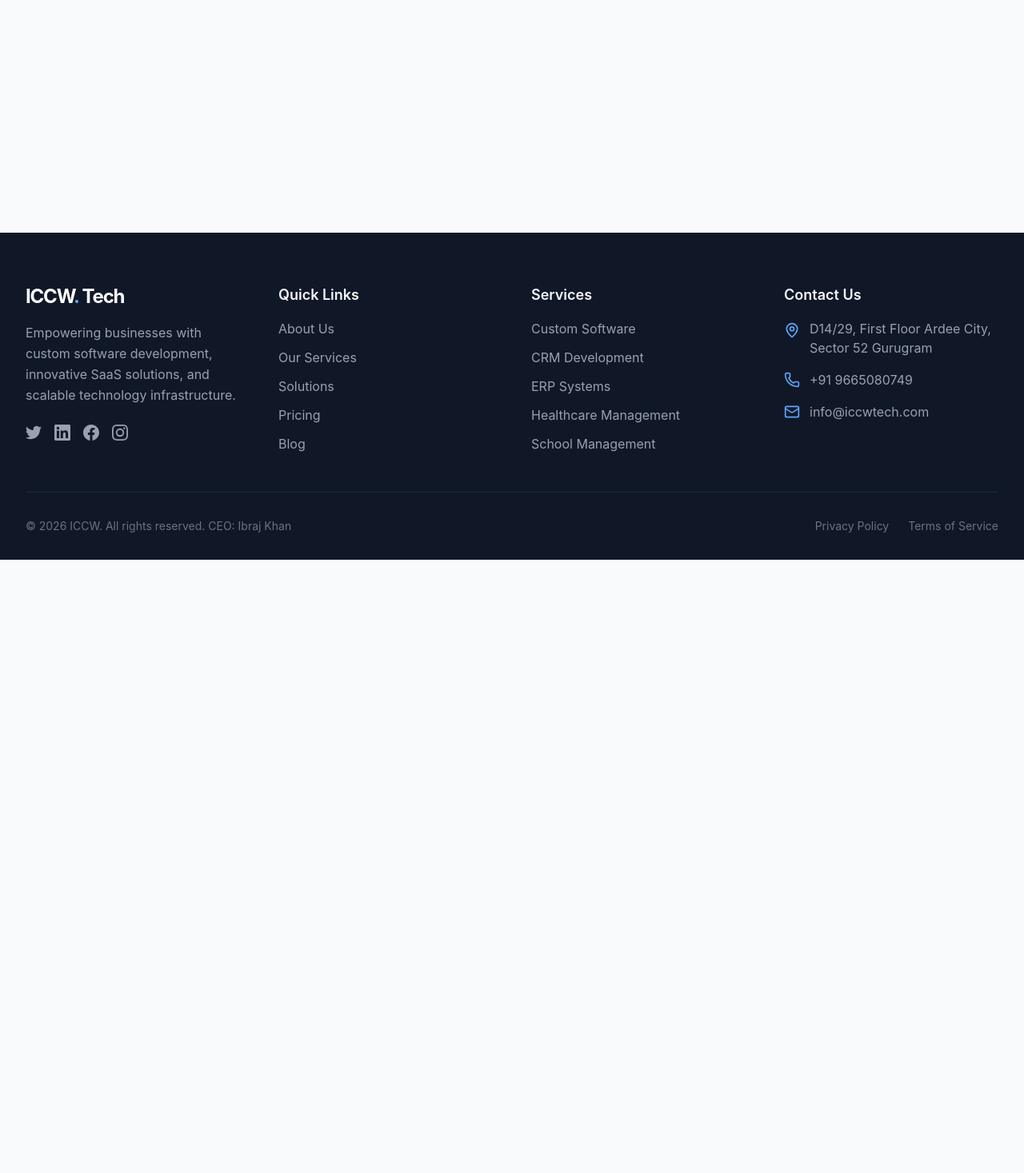
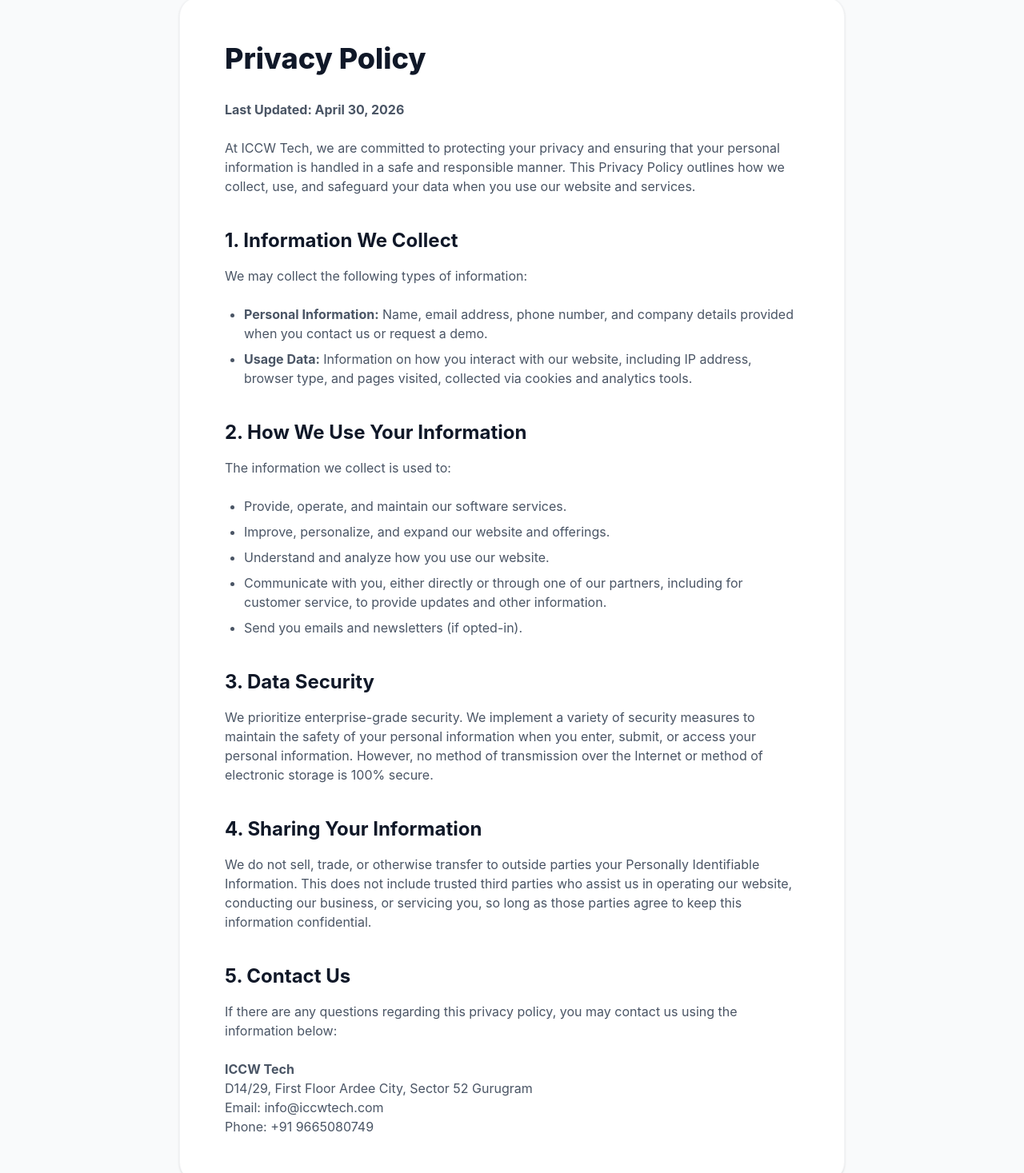
Before and after one commit to ibrajkhan/ICCWTech, a React (Vite) app: page /privacy in a window 1280 px wide. Shown: the part 100-1567 px from the top of the page at 80% size. Before the commit the page ends 800 px from the top, so only its background shows below. Built offline with nearby package versions, Linux system fonts and the light colour scheme; no server answers.

Commit message:
added privacy and terms of services

```diff
--- a/src/App.jsx
+++ b/src/App.jsx
@@ -13,6 +13,8 @@
 import Pricing from './pages/Pricing';
 import Contact from './pages/Contact';
 import Blog from './pages/Blog';
+import PrivacyPolicy from './pages/PrivacyPolicy';
+import TermsOfService from './pages/TermsOfService';
 
 function App() {
   return (
@@ -33,6 +35,8 @@
             <Route path="/pricing" element={<Pricing />} />
             <Route path="/contact" element={<Contact />} />
             <Route path="/blog" element={<Blog />} />
+            <Route path="/privacy" element={<PrivacyPolicy />} />
+            <Route path="/terms" element={<TermsOfService />} />
           </Routes>
         </main>
         <Footer />
--- /dev/null
+++ b/src/pages/PrivacyPolicy.jsx
@@ -0,0 +1,64 @@
+import { motion } from 'framer-motion';
+
+const PrivacyPolicy = () => {
+  return (
+    <div className="min-h-screen pt-24 pb-20 bg-gray-50">
+      <div className="max-w-4xl mx-auto px-4 sm:px-6 lg:px-8">
+        <motion.div
+          initial={{ opacity: 0, y: 20 }}
+          animate={{ opacity: 1, y: 0 }}
+          className="bg-white rounded-3xl p-10 md:p-14 shadow-sm border border-gray-100"
+        >
+          <h1 className="text-4xl font-extrabold text-gray-900 mb-8">Privacy Policy</h1>
+          <div className="prose prose-brand max-w-none text-gray-600 space-y-6">
+            <p><strong>Last Updated: {new Date().toLocaleDateString('en-US', { month: 'long', day: 'numeric', year: 'numeric' })}</strong></p>
+
+            <p>
+              At ICCW Tech, we are committed to protecting your privacy and ensuring that your personal information is handled in a safe and responsible manner. This Privacy Policy outlines how we collect, use, and safeguard your data when you use our website and services.
+            </p>
+
+            <h2 className="text-2xl font-bold text-gray-900 mt-10 mb-4">1. Information We Collect</h2>
+            <p>We may collect the following types of information:</p>
+            <ul className="list-disc pl-6 space-y-2">
+              <li><strong>Personal Information:</strong> Name, email address, phone number, and company details provided when you contact us or request a demo.</li>
+              <li><strong>Usage Data:</strong> Information on how you interact with our website, including IP address, browser type, and pages visited, collected via cookies and analytics tools.</li>
+            </ul>
+
+            <h2 className="text-2xl font-bold text-gray-900 mt-10 mb-4">2. How We Use Your Information</h2>
+            <p>The information we collect is used to:</p>
+            <ul className="list-disc pl-6 space-y-2">
+              <li>Provide, operate, and maintain our software services.</li>
+              <li>Improve, personalize, and expand our website and offerings.</li>
+              <li>Understand and analyze how you use our website.</li>
+              <li>Communicate with you, either directly or through one of our partners, including for customer service, to provide updates and other information.</li>
+              <li>Send you emails and newsletters (if opted-in).</li>
+            </ul>
+
+            <h2 className="text-2xl font-bold text-gray-900 mt-10 mb-4">3. Data Security</h2>
+            <p>
+              We prioritize enterprise-grade security. We implement a variety of security measures to maintain the safety of your personal information when you enter, submit, or access your personal information. However, no method of transmission over the Internet or method of electronic storage is 100% secure.
+            </p>
+
+            <h2 className="text-2xl font-bold text-gray-900 mt-10 mb-4">4. Sharing Your Information</h2>
+            <p>
+              We do not sell, trade, or otherwise transfer to outside parties your Personally Identifiable Information. This does not include trusted third parties who assist us in operating our website, conducting our business, or servicing you, so long as those parties agree to keep this information confidential.
+            </p>
+
+            <h2 className="text-2xl font-bold text-gray-900 mt-10 mb-4">5. Contact Us</h2>
+            <p>
+              If there are any questions regarding this privacy policy, you may contact us using the information below:
+            </p>
+            <p>
+              <strong>ICCW Tech</strong><br />
+              D14/29, First Floor Ardee City, Sector 52 Gurugram<br />
+              Email: info@iccwtech.com<br />
+              Phone: +91 9665080749
+            </p>
+          </div>
+        </motion.div>
+      </div>
+    </div>
+  );
+};
+
+export default PrivacyPolicy;
--- /dev/null
+++ b/src/pages/TermsOfService.jsx
@@ -0,0 +1,59 @@
+import { motion } from 'framer-motion';
+
+const TermsOfService = () => {
+  return (
+    <div className="min-h-screen pt-24 pb-20 bg-gray-50">
+      <div className="max-w-4xl mx-auto px-4 sm:px-6 lg:px-8">
+        <motion.div
+          initial={{ opacity: 0, y: 20 }}
+          animate={{ opacity: 1, y: 0 }}
+          className="bg-white rounded-3xl p-10 md:p-14 shadow-sm border border-gray-100"
+        >
+          <h1 className="text-4xl font-extrabold text-gray-900 mb-8">Terms of Service</h1>
+          <div className="prose prose-brand max-w-none text-gray-600 space-y-6">
+            <p><strong>Last Updated: {new Date().toLocaleDateString('en-US', { month: 'long', day: 'numeric', year: 'numeric' })}</strong></p>
+
+            <p>
+              Welcome to ICCW Tech. Please read these Terms of Service ("Terms") carefully before using the ICCW Tech website and services operated by us.
+            </p>
+            <p>
+              Your access to and use of the Service is conditioned on your acceptance of and compliance with these Terms. These Terms apply to all visitors, users, and others who access or use the Service.
+            </p>
+
+            <h2 className="text-2xl font-bold text-gray-900 mt-10 mb-4">1. Enterprise Services</h2>
+            <p>
+              ICCW Tech provides custom software development, CRM systems, ERP systems, and other SaaS solutions. Specific deliverables, timelines, and costs for custom software will be governed by a separate Master Services Agreement (MSA) or Statement of Work (SOW) signed by both parties.
+            </p>
+
+            <h2 className="text-2xl font-bold text-gray-900 mt-10 mb-4">2. Intellectual Property</h2>
+            <p>
+              The Service and its original content, features, and functionality are and will remain the exclusive property of ICCW Tech and its licensors. The Service is protected by copyright, trademark, and other laws. Unless explicitly transferred in a signed SOW, all source code and IP developed by ICCW Tech remains the property of ICCW Tech.
+            </p>
+
+            <h2 className="text-2xl font-bold text-gray-900 mt-10 mb-4">3. Links To Other Web Sites</h2>
+            <p>
+              Our Service may contain links to third-party web sites or services that are not owned or controlled by ICCW Tech. ICCW Tech has no control over, and assumes no responsibility for, the content, privacy policies, or practices of any third-party web sites or services.
+            </p>
+
+            <h2 className="text-2xl font-bold text-gray-900 mt-10 mb-4">4. Limitation Of Liability</h2>
+            <p>
+              In no event shall ICCW Tech, nor its directors, employees, partners, agents, suppliers, or affiliates, be liable for any indirect, incidental, special, consequential or punitive damages, including without limitation, loss of profits, data, use, goodwill, or other intangible losses, resulting from your access to or use of or inability to access or use the Service.
+            </p>
+
+            <h2 className="text-2xl font-bold text-gray-900 mt-10 mb-4">5. Governing Law</h2>
+            <p>
+              These Terms shall be governed and construed in accordance with the laws of India, without regard to its conflict of law provisions.
+            </p>
+
+            <h2 className="text-2xl font-bold text-gray-900 mt-10 mb-4">6. Changes</h2>
+            <p>
+              We reserve the right, at our sole discretion, to modify or replace these Terms at any time. What constitutes a material change will be determined at our sole discretion.
+            </p>
+          </div>
+        </motion.div>
+      </div>
+    </div>
+  );
+};
+
+export default TermsOfService;
```
